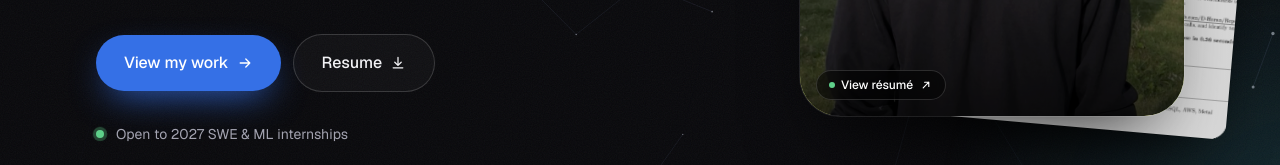
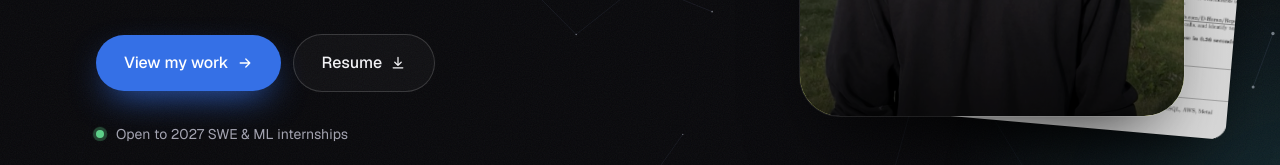
Before and after one commit to D-Haran/Personal-Portfolio, a Next.js app: page / in a window 1280 px wide. Shown: the part 552-717 px from the top of the page. Built offline with nearby package versions, Linux system fonts and the light colour scheme; no server answers.

Commit message:
bug fixes

```diff
--- a/components/home/HeroPhoto.tsx
+++ b/components/home/HeroPhoto.tsx
@@ -54,11 +54,11 @@ export function HeroPhoto() {
           <div className="absolute inset-0 bg-[radial-gradient(80%_60%_at_80%_10%,rgb(240_170_120/0.12),transparent)]" />
 
           {/* hint */}
-          <span className="absolute bottom-4 left-4 inline-flex items-center gap-1.5 rounded-full border border-white/15 bg-black/45 px-3 py-1.5 text-xs font-medium text-white backdrop-blur-md transition-colors duration-300 group-hover:bg-black/60">
+          {/* <span className="absolute bottom-4 left-4 inline-flex items-center gap-1.5 rounded-full border border-white/15 bg-black/45 px-3 py-1.5 text-xs font-medium text-white backdrop-blur-md transition-colors duration-300 group-hover:bg-black/60">
             <span className="size-1.5 rounded-full bg-ok" />
             View résumé
             <ArrowUpRight className="size-3.5 transition-transform duration-300 group-hover:translate-x-0.5 group-hover:-translate-y-0.5" />
-          </span>
+          </span> */}
         </div>
       </button>
 
```
